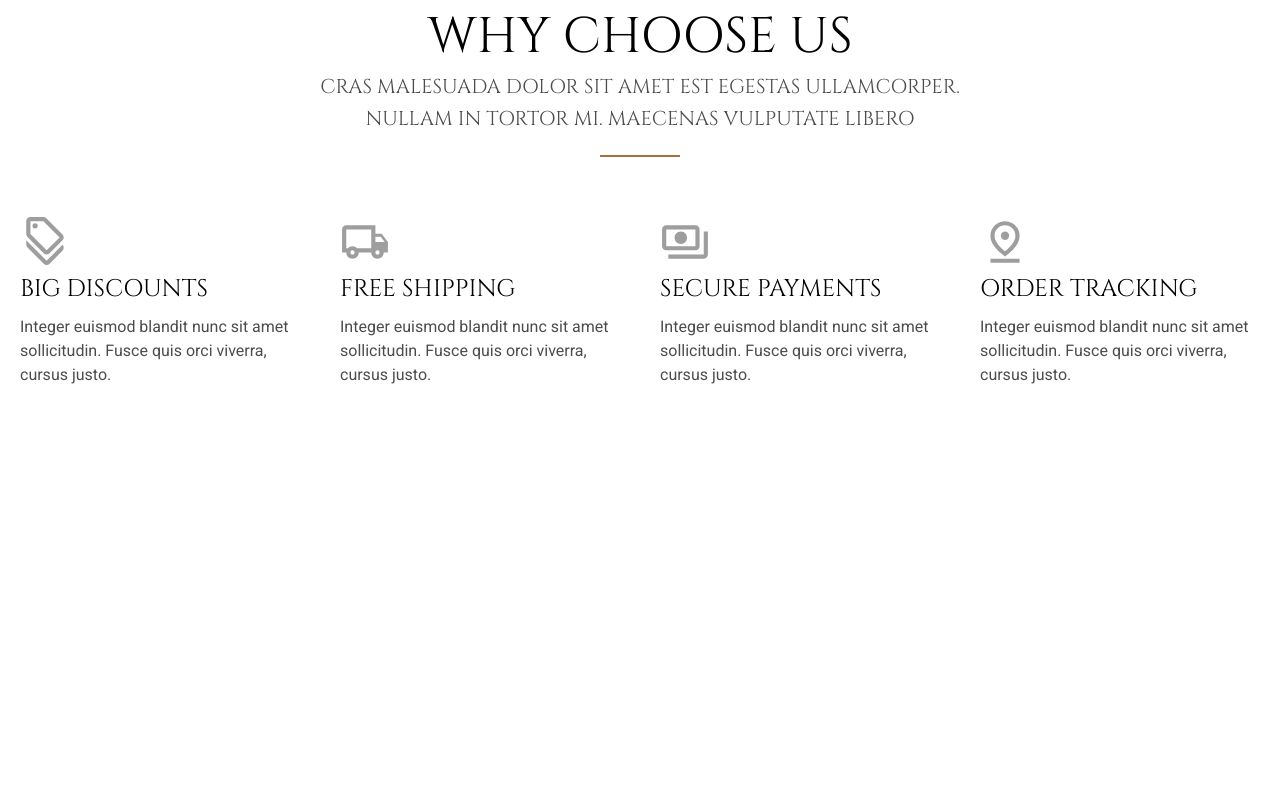
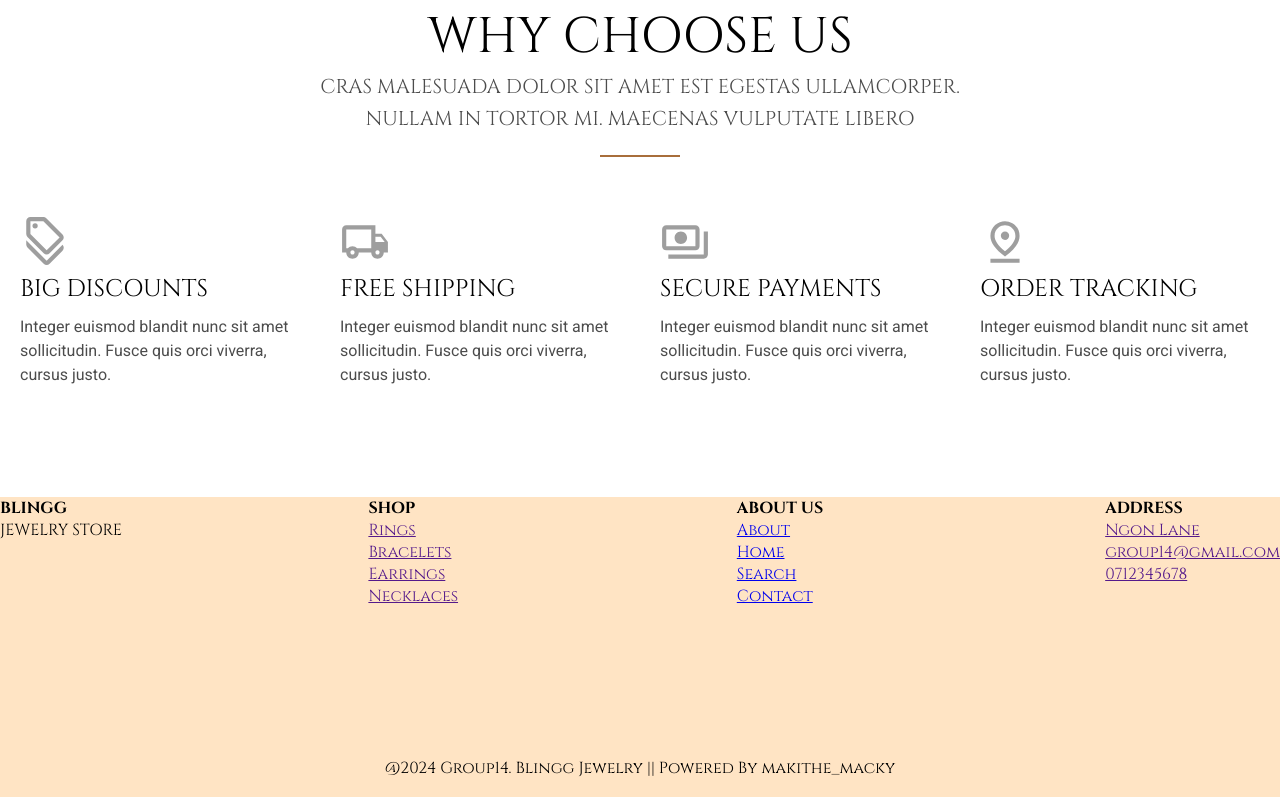
Before and after one commit to MichelleAmina/Phase2-Project, a React (Vite) app: page / in a window 1280 px wide. Shown: the part 2981-3778 px from the top of the page. Before the commit the page ends 3378 px from the top, so only its background shows below. Built offline with nearby package versions, Linux system fonts and the light colour scheme.

Commit message:
Commit Footer

```diff
--- a/src/App.jsx
+++ b/src/App.jsx
@@ -1,5 +1,6 @@
 import Navbar from "./navbar/Navbar"
 import Pages from "./Pages"
+import Footer from "./footer/Footer"
 import './App.css'
 
 function App() {
@@ -8,6 +9,8 @@ function App() {
     <div className="main">
        <Navbar/>
        <Pages/>
+       <Footer/>
+
     </div>
   )
 
--- /dev/null
+++ b/src/footer/Footer.jsx
@@ -0,0 +1,68 @@
+import './footer.css'
+
+const Footer = () => {
+    return (
+        <div className="footer">
+            <div className="sb_footer section_padding">
+                <div className="sb_footer_links-div">
+                    <h4>BLINGG</h4>
+                    <p>JEWELRY STORE</p>
+                </div>
+                <div className="sb_footer-links_div">
+                    <h4>SHOP</h4>
+                    <a href="">
+                        <p>Rings</p>
+                    </a>
+                    <a href="">
+                        <p>Bracelets</p>
+                    </a>
+                    <a href="">
+                        <p>Earrings</p>
+                    </a>
+                    <a href="">
+                        <p>Necklaces</p>
+                    </a>
+                </div>
+
+                <div className="sb_footer-links_div">
+                    <h4>ABOUT US</h4>
+                    <a href="/about">
+                        <p>About</p>
+                    </a>
+                    <a href="/">
+                        <p>Home</p>
+                    </a>
+                    <a href="/search">
+                        <p>Search</p>
+                    </a>
+                    <a href="/contact">
+                        <p>Contact</p>
+                    </a>
+                </div>
+                    <div className="sb_footer-below-links">
+                        <h4>ADDRESS</h4>
+                        <a href="">
+                            <p>Ngon Lane</p>
+                        </a>
+                        <a href="">
+                            <p>group14@gmail.com</p>
+                        </a>
+                        <a href="">
+                            <p>0712345678</p>
+                        </a>
+
+                    </div>
+                    <div className="sb_footer-below">
+                </div>
+            </div>
+            <div className="sb_footer-copyright">
+                        <p>
+                            @{new Date().getFullYear()} Group14. Blingg Jewelry || Powered By makithe_macky
+                        </p>
+                </div>
+        </div>
+
+    );
+}
+
+export default Footer;
--- /dev/null
+++ b/src/footer/footer.css
@@ -0,0 +1,30 @@
+.footer {
+    background-color: bisque;
+    width: 100%;
+    height: 300px;
+}
+
+.sb_footer {
+    display: flex;
+   /* flex-wrap: wrap;*/
+    justify-content: space-between;
+}
+
+.sb_footer_links-div,
+.sb_footer-links_div {
+    flex: 1;
+    margin-right: 20px;
+}
+
+.sb_footer-below {
+    margin-top: 20px;
+    display: flex;
+    justify-content: space-between;
+    align-items: center;
+}
+
+.sb_footer-copyright{
+    margin-top: 150px;
+    text-align: center;
+
+}
--- a/src/home/home.css
+++ b/src/home/home.css
@@ -186,6 +186,7 @@ hr{
     display: flex;
     justify-content: space-around;
     margin-top: 50px;
+    margin-bottom: 100px;
 }
 
 .promotion-card{
```
